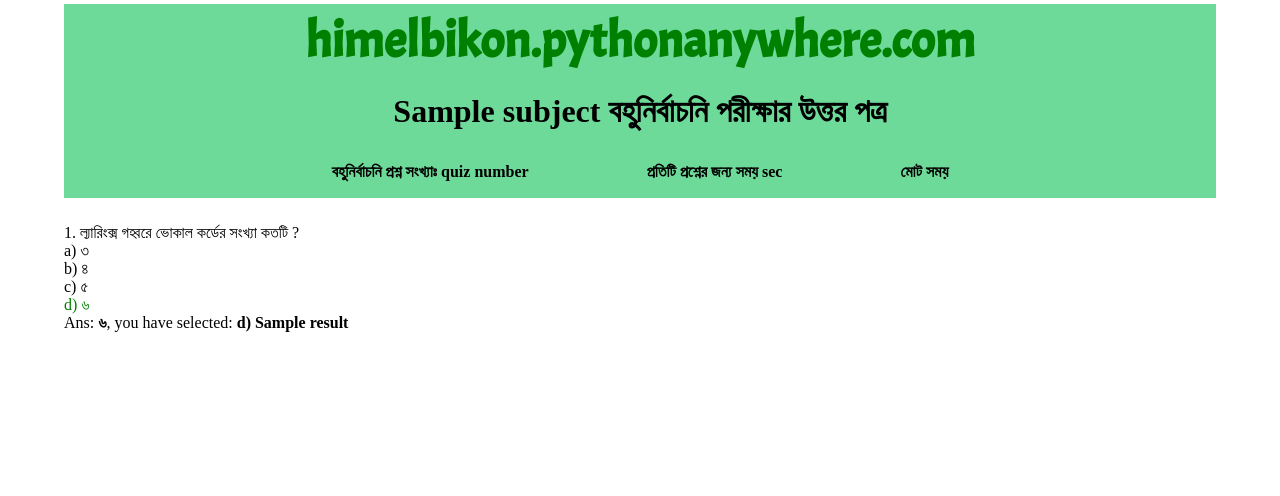
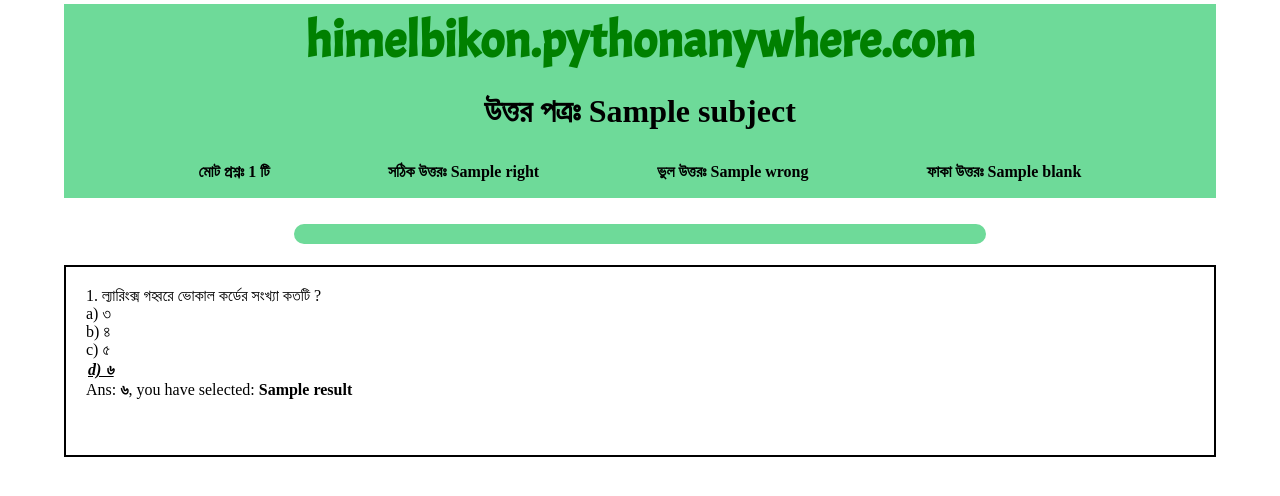
Before and after one commit to himelbikon/archivehb, a Django app: template quiz/templates/quiz/result.html in a window 1280 px wide. Shown: the top 496 px of the page. Run offline with Django 3.2, Linux system fonts and the light colour scheme; data comes from the database, SQL or seed files in the repository; the template is opened without the code that fills it: most values are stand-ins (such as "Sample title", 1, 10 or a date in 2020).

Commit message:
himelbikon site version 1

```diff
--- a/quiz/templates/quiz/result.html
+++ b/quiz/templates/quiz/result.html
@@ -10,18 +10,22 @@
 
   <div class="result_info">
     <h1 id="url"> <a href="{% url 'home' %}">himelbikon.pythonanywhere.com</a> </h1>
-    <h1>{{subject}} বহুনির্বাচনি পরীক্ষার উত্তর পত্র </h1>
-    <div>বহুনির্বাচনি প্রশ্ন সংখ্যাঃ quiz number</div>
-    <div>প্রতিটি প্রশ্নের জন্য সময়  sec</div>
-    <div>মোট সময় </div>
+    <h1> উত্তর পত্রঃ {{subject}} </h1>
+    <div>মোট প্রশ্নঃ {{ mcq_num }} টি</div>
+    <div>সঠিক উত্তরঃ {{ right }}</div>
+    <div>ভুল উত্তরঃ {{ wrong }}</div>
+    <div>ফাকা উত্তরঃ {{ blank }} </div>
   </div>
 
-<h1> {{ message }} </h1>
+<h1 id="massage"> {{ message }} </h1>
 
-{% for result in results %}
+<div class="ans_body">
+  {% for result in results %}
 
-{{ result|result_shower|safe }} <br><br> <!--|result_shower|safe-->
+  {{ result|result_shower|safe }} <br><br> <!--|result_shower|safe-->
 
-{% endfor %}
+  {% endfor %}
+</div>
+
 
 </body>
--- a/quiz/templatetags/quiz_tags.py
+++ b/quiz/templatetags/quiz_tags.py
@@ -10,45 +10,44 @@ def result_shower(mcq):
 	mcq_id = mcq[1]
 	chosen_ans = mcq[2]
 	obj = get_object_or_404(HSC_Quiz, pk=mcq_id)
+	answer = obj.answer
 
 	title = '<div>' + str(serial_no) + '. ' + obj.question + '</div>'
+	multiple_answer = '<div>' + obj.multiple_answer + '</div>'
 	a = '<div> a) ' + obj.a + '</div>'
 	b = '<div> b) ' + obj.b + '</div>'
 	c = '<div> c) ' + obj.c + '</div>'
 	d = '<div> d) ' + obj.d + '</div>'
 
-	if obj.answer == obj.a:
-		a = '<div class="right"> a) ' + obj.a + '</div>'
-		chosen = 'a) ' + chosen_ans
-	elif obj.a == chosen_ans:
-		a = '<div class="wrong"> a) ' + obj.a + '</div>'
-		chosen = 'a) ' + chosen_ans
+	if answer == obj.a:
+		a = '<div class="answer"> a) ' + obj.a + ' </div>'
+	elif answer == obj.b:
+		b = '<div class="answer"> b) ' + obj.b + ' </div>'
+	elif answer == obj.c:
+		c = '<div class="answer"> c) ' + obj.c + ' </div>'
+	elif answer == obj.d:
+		d = '<div class="answer"> d) ' + obj.d + ' </div>'
 
-	if obj.answer == obj.b:
-		b = '<div class="right"> b) ' + obj.b + '</div>'
-		chosen = 'b) ' + chosen_ans
-	elif obj.b == chosen_ans:
-		b = '<div class="wrong"> b) ' + obj.b + '</div>'
-		chosen = 'b) ' + chosen_ans
+	if answer == obj.a and chosen_ans == obj.a:
+		a = '<div class="right"> a) ' + obj.a + ' </div>'
+	elif answer == obj.b and chosen_ans == obj.b:
+		b = '<div class="right"> b) ' + obj.b + ' </div>'
+	elif answer == obj.c and chosen_ans == obj.c:
+		c = '<div class="right"> c) ' + obj.c + ' </div>'
+	elif answer == obj.d and chosen_ans == obj.d:
+		d = '<div class="right"> d) ' + obj.d + ' </div>'
 
-	if obj.answer == obj.c:
-		c = '<div class="right"> c) ' + obj.c + '</div>'
-		chosen = 'c) ' + chosen_ans
-	elif obj.c == chosen_ans:
-		c = '<div class="wrong"> c) ' + obj.c + '</div>'
-		chosen = 'c) ' + chosen_ans
+	if answer != obj.a and chosen_ans == obj.a:
+		a = '<div class="wrong"> a) ' + obj.a + ' </div>'
+	elif answer != obj.b and chosen_ans == obj.b:
+		b = '<div class="wrong"> b) ' + obj.b + ' </div>'
+	elif answer != obj.c and chosen_ans == obj.c:
+		c = '<div class="wrong"> c) ' + obj.c + ' </div>'
+	elif answer != obj.d and chosen_ans == obj.d:
+		d = '<div class="wrong"> d) ' + obj.d + ' </div>'
 
-	if obj.answer == obj.d:
-		d = '<div class="right"> d) ' + obj.d + '</div>'
-		chosen = 'd) ' + chosen_ans
-	elif obj.d == chosen_ans:
-		d = '<div class="wrong"> d) ' + obj.d + '</div>'
-		chosen = 'd) ' + chosen_ans
 
-	if chosen_ans != 'No option':
-		chosen_ans = chosen
-
-	conclusion = '<div> Ans: <b>' + obj.answer + '</b>, you have selected: <b>' + chosen_ans + '</b></div>'
+	conclusion = '<div> Ans: <b>' + answer + '</b>, you have selected: <b>' + chosen_ans + '</b></div>'
 
 	if obj.explanation != '':
 		explanation = '<div> Explanation: ' + obj.explanation + '</div>'
@@ -56,4 +55,4 @@ def result_shower(mcq):
 		explanation = ''
 
 
-	return title + a + b + c + d + conclusion + explanation
+	return title + multiple_answer + a + b + c + d + conclusion + explanation
--- a/static/css/quiz_result.css
+++ b/static/css/quiz_result.css
@@ -35,17 +35,66 @@ body {
   color: #0ea220;
 }
 
+#massage {
+  text-align: center;
+  background: #6eda99;
+  width: 60%;
+  margin-left: auto;
+  margin-right: auto;
+  padding: 10px 0px;
+  border-radius: 30px;
+}
+
 .right{
-	color: green;
+	background: green;
+  display: inline-block;
+  padding: 2px;
+  border-radius: 2px;
 }
 
 .wrong{
-	color: red;
+	background: red;
+  display: inline-block;
+  padding: 2px 5px;
+  border-radius: 2px;
+}
+
+.answer {
+  font-weight: bold;
+  font-style: italic;
+  text-decoration: underline;
+  margin: 2px;
+}
+
+.ans_body {
+  border: 2px solid black;
+  padding: 20px;
 }
 
 @media screen and (max-width: 1000px) {
+  .ans_body {
+    font-size: 40px;
+  }
+
+  .result_info {
+    font-size: 40px;
+  }
+
+  .result_info div {
+    padding: 2px 20px;
+  }
+
   #url a {
     font-size: 60px;
   }
 
+  #massage {
+    font-size: 70px;
+    width: 100%;
+  }
+
+  body {
+    margin: 0;
+  }
+
 }
```
Also changed, not shown: quiz/views.py (+40 -10 lines).
